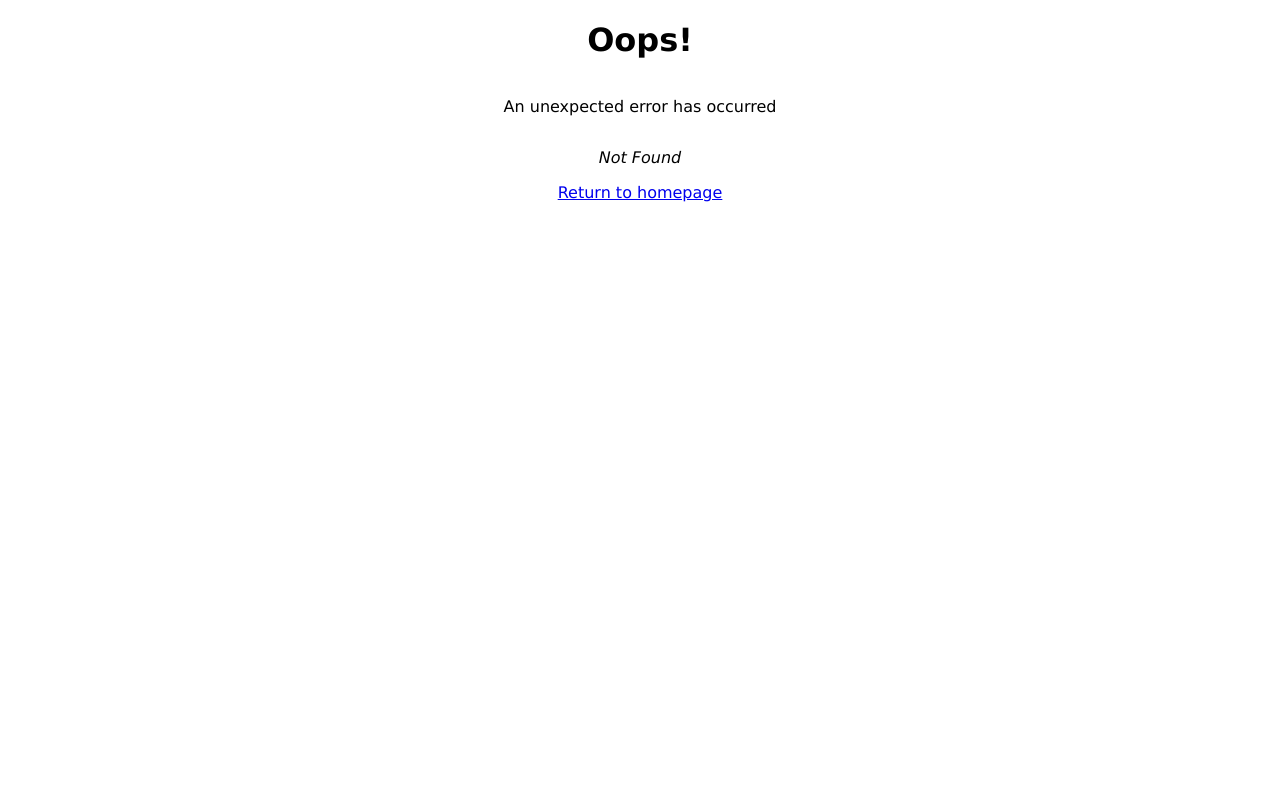
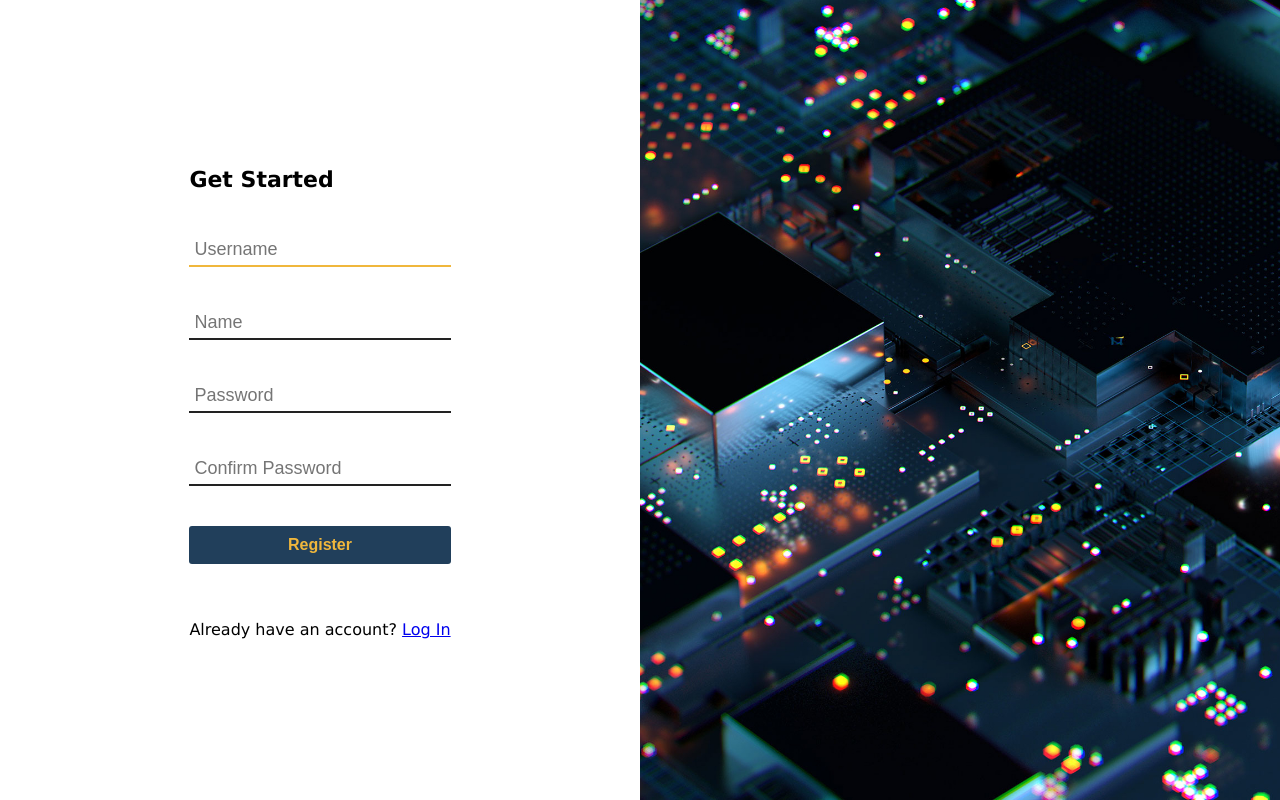
Before and after one commit to MichaelShawUK/blog-api, a React (Create React App) app in the folder client/: page /register in a window 1280 px wide. Before the commit this address had no page. Built offline with nearby package versions, Linux system fonts and the light colour scheme.

Commit message:
Display register page

```diff
--- a/client/src/components/Login.js
+++ b/client/src/components/Login.js
@@ -1,12 +1,9 @@
-import loginImg from "../assets/images/login.jpg";
-
 const Login = () => {
   return (
     <div className="login">
       <div className="login-form">
         <form action="/login" method="post">
           <p className="form-header">Welcome Back</p>
-          {/* <label for="username">Username</label> */}
           <input
             id="username"
             name="username"
@@ -14,7 +11,6 @@ const Login = () => {
             placeholder="Username"
             autoFocus
           ></input>
-          {/* <label for="password">Password</label> */}
           <input
             id="password"
             name="password"
--- /dev/null
+++ b/client/src/components/Register.js
@@ -0,0 +1,38 @@
+const Register = () => {
+  return (
+    <div className="login">
+      <div className="login-form">
+        <form action="/register" method="post">
+          <p className="form-header">Get Started</p>
+          <input
+            id="username"
+            name="username"
+            type="text"
+            placeholder="Username"
+            autoFocus
+          ></input>
+          <input id="name" name="name" type="text" placeholder="Name"></input>
+          <input
+            id="password"
+            name="password"
+            type="password"
+            placeholder="Password"
+          ></input>
+          <input
+            id="confirm-password"
+            name="confirm-password"
+            type="password"
+            placeholder="Confirm Password"
+          ></input>
+          <button type="submit">Register</button>
+        </form>
+        <p>
+          Already have an account? <a href="/login">Log In</a>
+        </p>
+      </div>
+      <div class="login-img"></div>
+    </div>
+  );
+};
+
+export default Register;
```
Also changed, not shown: client/src/index.js (+6 -1 lines).
